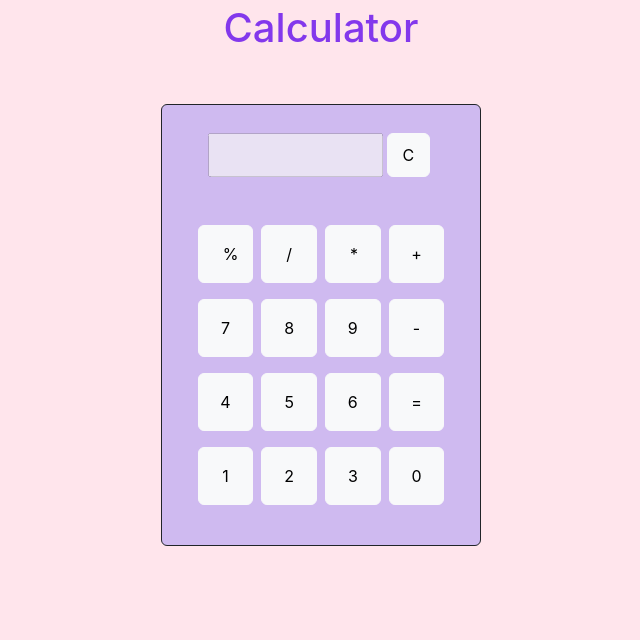
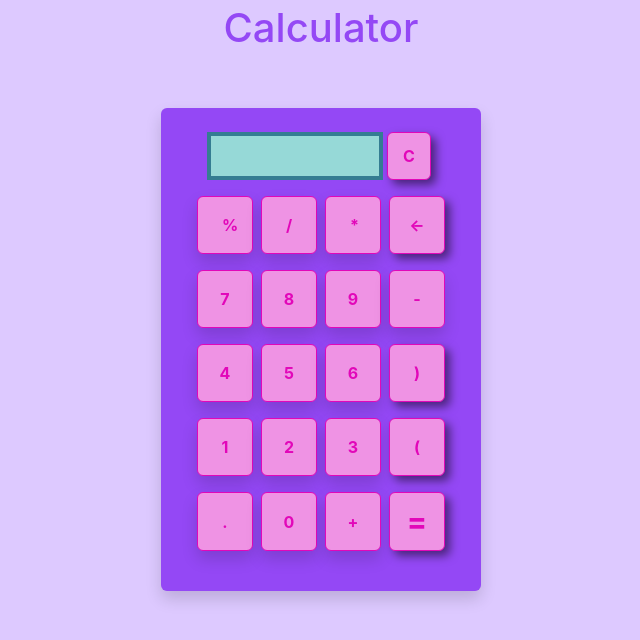
Before and after one commit to Douaekanjaa/Calculator_App, a React (Create React App) app: page / in a window 1280 px wide. Shown: the top 640 px of the page, without its empty margins (319-959 px from the left). Built offline with nearby package versions, Linux system fonts and the light colour scheme.

Commit message:
adding a parentheses buttons & a delete button

```diff
--- a/public/index.html
+++ b/public/index.html
@@ -2,18 +2,34 @@
 <html lang="en">
   <head>
     <meta charset="utf-8" />
-    <link rel="icon" href="%PUBLIC_URL%/favicon.ico" />
+    <link rel="icon" href="logo1.png" />
     <meta name="viewport" content="width=device-width, initial-scale=1" />
     <meta name="theme-color" content="#000000" />
     <meta
       name="description"
       content="Web site created using create-react-app"
     />
-    <title>React App</title>
+    <title>Calculator</title>
     <link href="https://cdn.jsdelivr.net/npm/bootstrap@5.3.2/dist/css/bootstrap.min.css" rel="stylesheet" integrity="sha384-T3c6CoIi6uLrA9TneNEoa7RxnatzjcDSCmG1MXxSR1GAsXEV/Dwwykc2MPK8M2HN" crossorigin="anonymous">
+    <style>
+      .btn {
+        background-color: #ef93e4 !important;
+        border: 1.5px solid #E207B9 !important;
+        background-color: #277088de;
+        color: #E207B9 !important;
+        font-weight: bold;
+        box-shadow: 5px 5px 10px rgba(0, 0, 0, 0.5);
+        transition: transform 0.2s ease-in-out;
+      }
+
+      .btn:hover {
+        transform: scale(0.9);
+      }
+
+    </style>
 
   </head>
-  <body style="background-color: #ffe5ec;">
+  <body style="background-color: #caa9ffa0;">
     <div id="root" >
 
     </div>
--- a/src/components/Calculatrice.js
+++ b/src/components/Calculatrice.js
@@ -5,9 +5,35 @@ export default function Calculatrice() {
     let [res,setres]=useState("");
 
 
-    const egal=()=>{
-      setres(eval(res));
-   };
+   const egal = () => {
+    try {
+      const result = eval(res);
+      if (!isFinite(result)) {
+        setres("Error");
+      } else {
+        setres(result);
+      }
+    } catch (error) {
+      setres("Error");
+    }
+  };
+
+
+
+  const deleteLastCharacter = () => {
+    try{
+      setres(prevRes => {
+        if (typeof prevRes === 'string' && prevRes.length > 0) {
+          return prevRes.slice(0, -1); // Remove the last character
+        }
+        return prevRes; // Return as is if not a string or empty
+      });
+    }
+    catch (error){
+      setres("");
+    }
+  };
+
    const clear=()=>{
       setres("");
    };
@@ -15,41 +41,51 @@ export default function Calculatrice() {
 
   return (
     <div>
-      <h1  style ={{color:"#8338ec"}} className="text-center my-1">Calculator</h1> <br />
+      <h1  style ={{color:"#9448F5"}} className="text-center mt-1">Calculator</h1> <br />
       <br />
-      <div className="container-fluid w-25 justify-content-center border border-1 border-dark rounded py-4 px-1" style={{backgroundColor:"#cfbaf0"}}>
-        <div className="row  mx-4  my-1 justify-content-center  mb-5 ">
-          <input type="text" value={res} className="col-8 px-4 py-2" disabled />
+      <div className="container-fluid mb-5 shadow w-25 justify-content-center rounded py-4 px-1" style={{backgroundColor:"#9448F5"}}>
+        <div className="row  mx-4   justify-content-center  mb-3 ">
+          <input type="text" value={res} className="col-8 px-4 py-2" style={{backgroundColor: "#96ecd4e2",border:"4px solid #277088de"}} disabled />
           <button onClick={clear} className="col-2 mx-1 p-2 btn btn-light">C</button>
         </div>
 
         <div className="row my-3 justify-content-center">
-          <button value={"%"}  onClick={(e)=>{setres(res + e.target.value)}} className="col-2 mx-1 py-3 px-4 btn btn-light">%</button>
-          <button value={"/"} onClick={(e)=>{setres(res + e.target.value)}}  className="col-2 mx-1 py-3 px-4 btn btn-light">/</button>
-          <button value={"*"} onClick={(e)=>{setres(res + e.target.value)}}  className="col-2 mx-1 py-3 px-4 btn btn-light">*</button>
-          <button value={"+"} onClick={(e)=>{setres(res + e.target.value)}}  className="col-2 mx-1 p-3 btn btn-light">+</button>
+          <button value={"%"}  onClick={(e)=>{setres(res + e.target.value)}} className="col-2 mx-1 py-3 px-4 btn btn-light shadow">%</button>
+          <button value={"/"} onClick={(e)=>{setres(res + e.target.value)}}  className="col-2 mx-1 py-3 px-4 btn btn-light shadow">/</button>
+          <button value={"*"} onClick={(e)=>{setres(res + e.target.value)}}  className="col-2 mx-1 py-3 px-4 btn btn-light  shadow">*</button>
+          <button onClick={deleteLastCharacter} className="col-2 mx-1 p-2 btn btn-light">←</button>
 
         </div>
 
         <div className="row my-3 justify-content-center">
-          <button value={"7"} onClick={(e)=>{setres(res + e.target.value)}}    className="col-2 mx-1 p-3 btn btn-light">7</button>
-          <button value={"8"} onClick={(e)=>{setres(res + e.target.value)}}  className="col-2 mx-1 p-3 btn btn-light">8</button>
-          <button value={"9"} onClick={(e)=>{setres(res + e.target.value)}}  className="col-2 mx-1 p-3 btn btn-light">9</button>
-          <button value={"-"} onClick={(e)=>{setres(res + e.target.value)}}  className="col-2 mx-1 p-3 btn btn-light" >-</button>
+          <button value={"7"} onClick={(e)=>{setres(res + e.target.value)}}    className="col-2 mx-1 p-3 btn btn-light shadow">7</button>
+          <button value={"8"} onClick={(e)=>{setres(res + e.target.value)}}  className="col-2 mx-1 p-3 btn btn-light shadow">8</button>
+          <button value={"9"} onClick={(e)=>{setres(res + e.target.value)}}  className="col-2 mx-1 p-3 btn btn-light shadow">9</button>
+          <button value={"-"} onClick={(e)=>{setres(res + e.target.value)}}  className="col-2 mx-1 p-3 btn btn-light shadow" >-</button>
           </div>
 
         <div className="row my-3 justify-content-center">
-          <button value={"4"} onClick={(e)=>{setres(res + e.target.value)}}  className="col-2 mx-1 p-3 btn btn-light" >4</button>
-          <button value={"5"} onClick={(e)=>{setres(res + e.target.value)}}  className="col-2 mx-1 p-3 btn btn-light" >5</button>
-          <button value={"6"} onClick={(e)=>{setres(res + e.target.value)}}  className="col-2 mx-1 p-3 btn btn-light" >6</button>
-          <button  onClick={egal} className="col-2 mx-1 p-3 btn btn-light">=</button>
+          <button value={"4"} onClick={(e)=>{setres(res + e.target.value)}}  className="col-2 mx-1 p-3 btn btn-light shadow" >4</button>
+          <button value={"5"} onClick={(e)=>{setres(res + e.target.value)}}  className="col-2 mx-1 p-3 btn btn-light shadow" >5</button>
+          <button value={"6"} onClick={(e)=>{setres(res + e.target.value)}}  className="col-2 mx-1 p-3 btn btn-light shadow" >6</button>
+          <button value={")"} onClick={(e)=>{setres(res + e.target.value)}} className="col-2 mx-1 p-3 btn btn-light" >  ) </button>
+
         </div>
 
         <div className="row my-3 justify-content-center">
-          <button value={"1"} onClick={(e)=>{setres(res + e.target.value)}}  className="col-2 mx-1 p-3 btn btn-light">1</button>
-          <button value={"2"} onClick={(e)=>{setres(res + e.target.value)}}  className="col-2 mx-1 p-3 btn btn-light">2</button>
-          <button value={"3"} onClick={(e)=>{setres(res + e.target.value)}}  className="col-2 mx-1 p-3 btn btn-light">3</button>
-          <button value={"0"} onClick={(e)=>{setres(res + e.target.value)}}  className="col-2 mx-1 p-3 btn btn-light">0</button>
+          <button value={"1"} onClick={(e)=>{setres(res + e.target.value)}}  className="col-2 mx-1 p-3 btn btn-light shadow">1</button>
+          <button value={"2"} onClick={(e)=>{setres(res + e.target.value)}}  className="col-2 mx-1 p-3 btn btn-light shadow">2</button>
+          <button value={"3"} onClick={(e)=>{setres(res + e.target.value)}}  className="col-2 mx-1 p-3 btn btn-light shadow">3</button>
+          <button value={"("}  onClick={(e)=>{setres(res + e.target.value)}} className="col-2 mx-1 p-3 btn btn-light" > ( </button>
+
+
+        </div>
+        <div className="row my-3 justify-content-center">
+          <button value={"."} onClick={(e)=>{setres(res + e.target.value)}}  className="col-2 mx-1 p-3 btn btn-light shadow">.</button>
+          <button value={"0"} onClick={(e)=>{setres(res + e.target.value)}}  className="col-2 mx-1 p-3 btn btn-light shadow">0</button>
+          <button value={"+"} onClick={(e)=>{setres(res + e.target.value)}}  className="col-2 mx-1 p-3 btn btn-light shadow">+</button>
+          <button  onClick={egal} className="col-2 mx-1  btn btn-light" style={{ fontSize: "30px", color: "#FF7FAD" }}>=</button>
+
 
         </div>
       </div>
```
Also changed, not shown: public/logo1.png (added).
